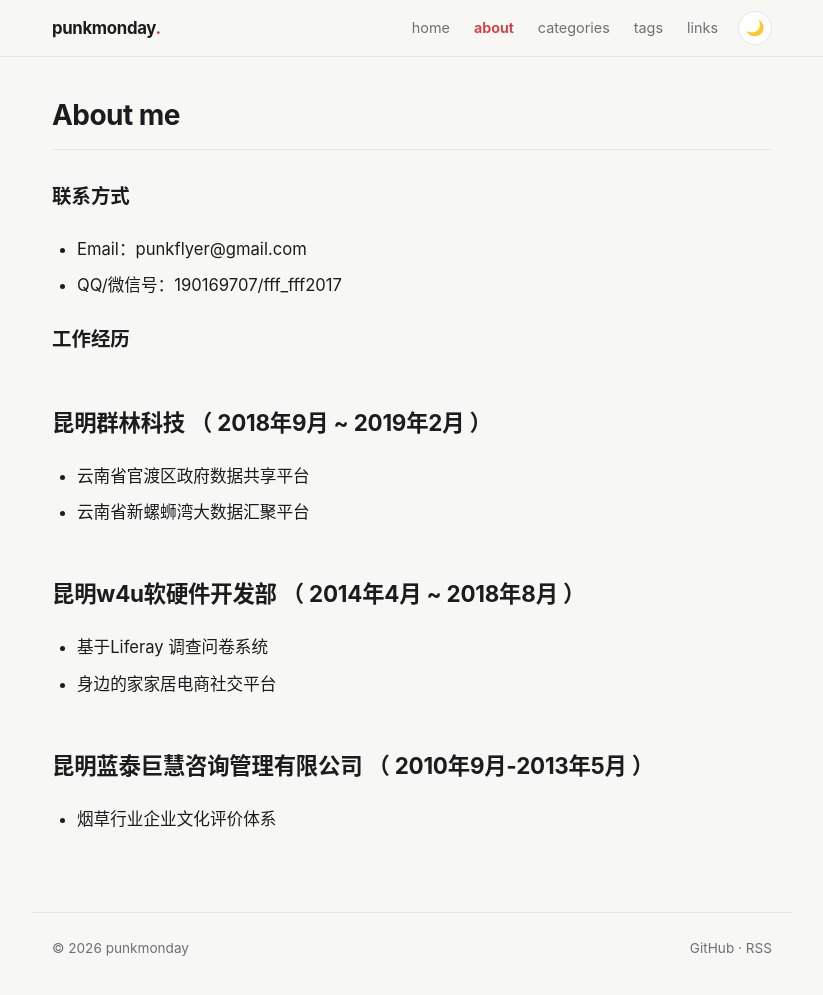
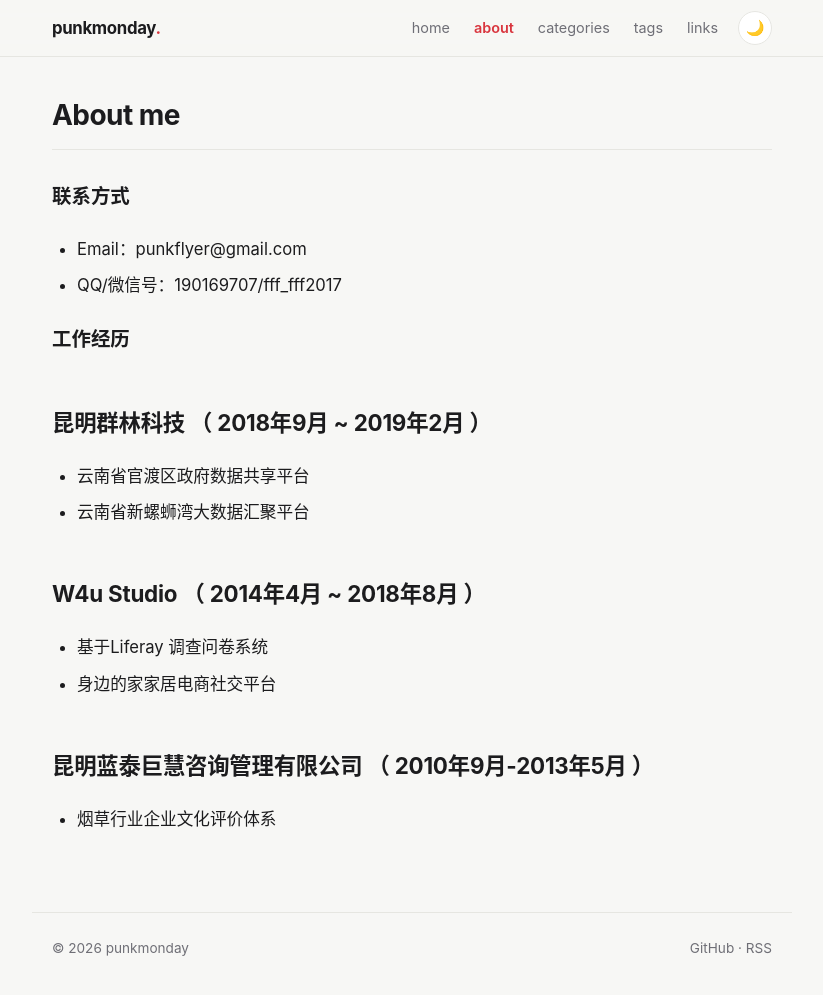
Before and after one commit to punkmonday/punkmonday.github.io, a Jekyll site: the page built from about/index.md, in a window 1280 px wide and 1008 px high. Shown: the top 995 px of the window, without its empty margins (228-1051 px from the left). Built offline with Jekyll 4.4.1, drawn with Linux system fonts in a browser that asks for light colours.

Commit message:
Update section title from '昆明w4u软硬件开发部' to 'W4u Studio'

```diff
--- a/about/index.md
+++ b/about/index.md
@@ -16,7 +16,7 @@ published: true
 - 云南省官渡区政府数据共享平台
 - 云南省新螺蛳湾大数据汇聚平台
 
-## 昆明w4u软硬件开发部 （ 2014年4月 ~ 2018年8月 ）
+## W4u Studio （ 2014年4月 ~ 2018年8月 ）
 
 - 基于Liferay 调查问卷系统
 - 身边的家家居电商社交平台
```
